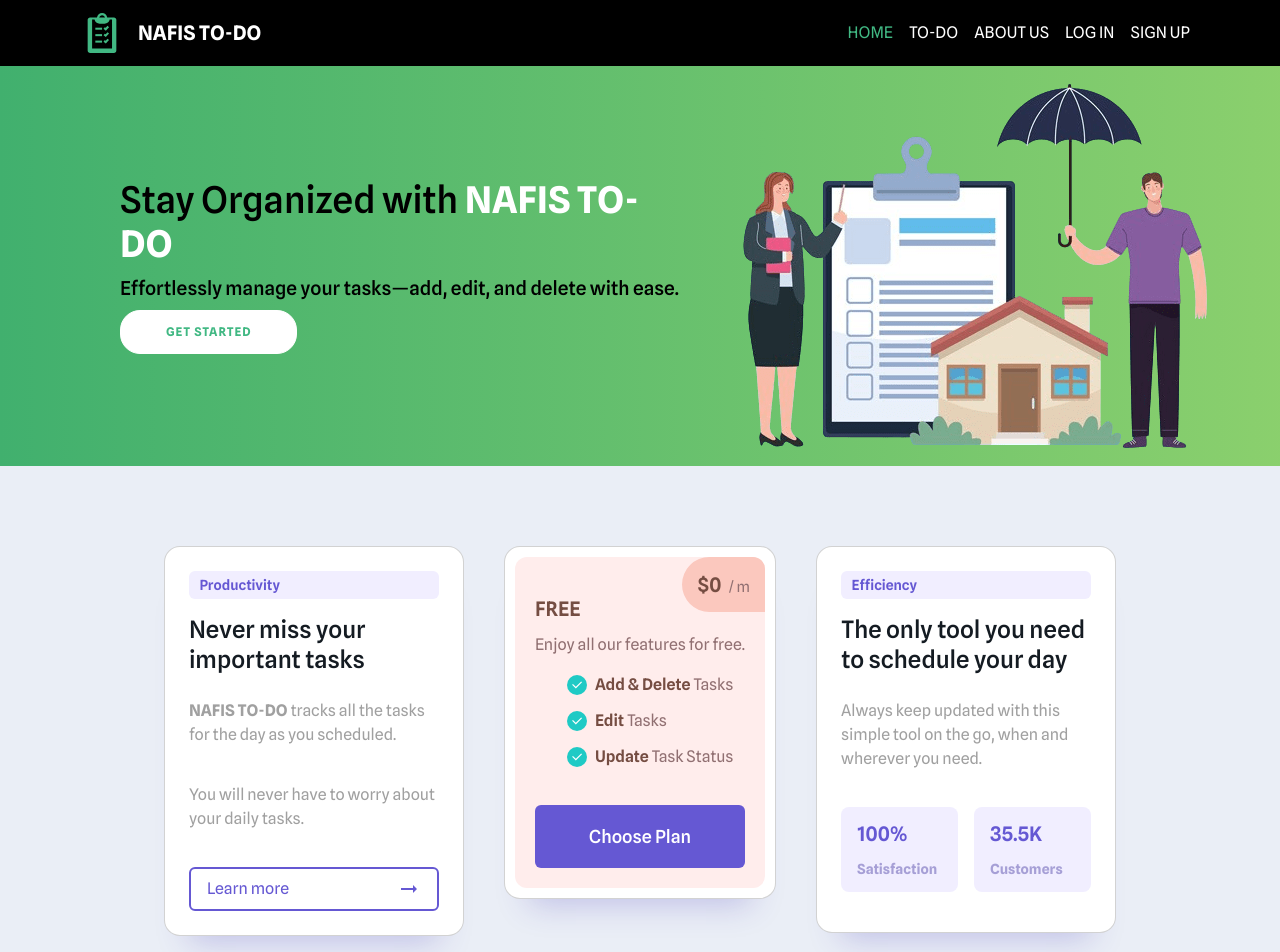
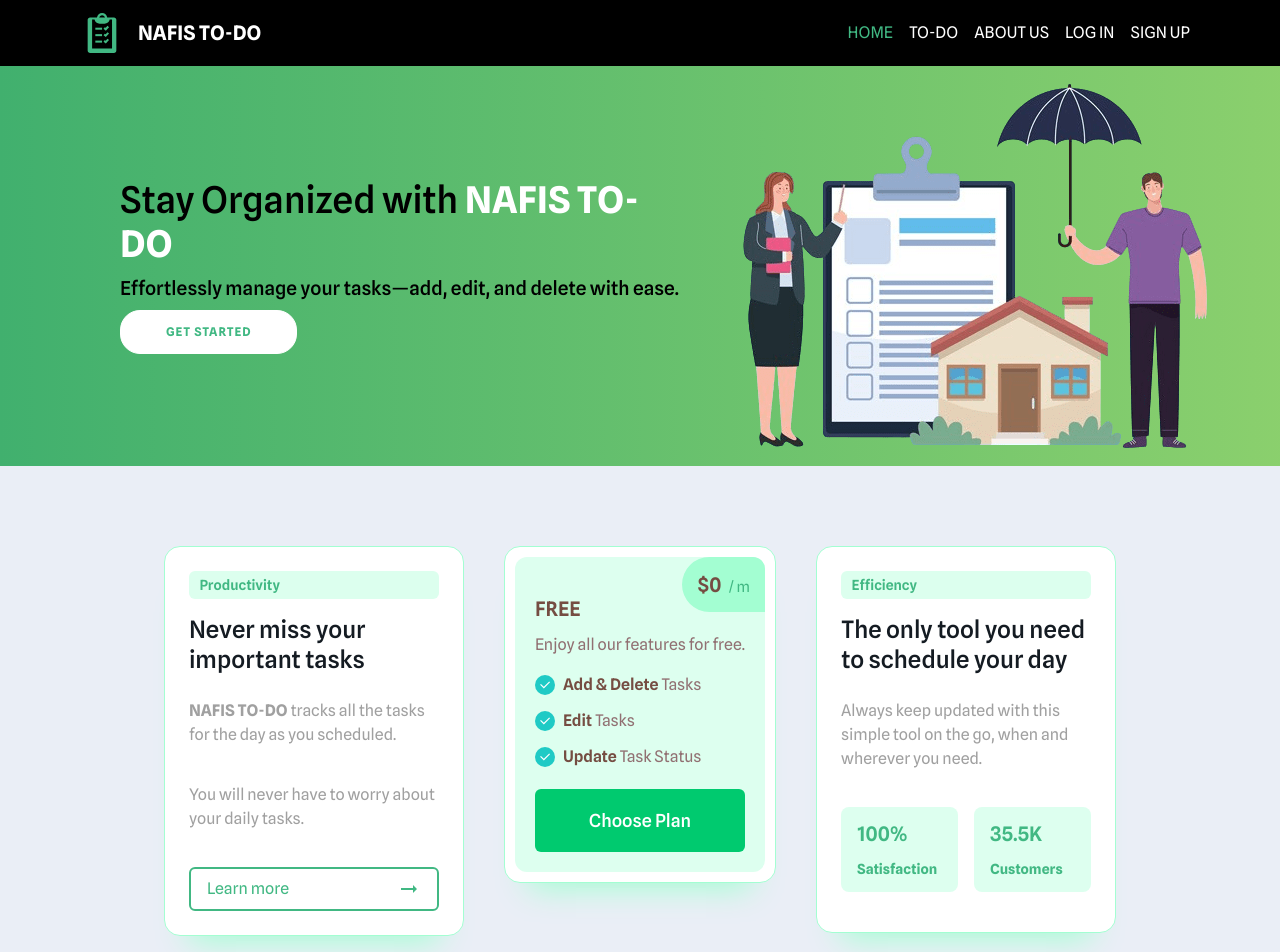
Before and after one commit to mohashem3/To-Do-List---VueJS, a Vue app: page / in a window 1280 px wide. Shown: the top 952 px of the page. Built offline with nearby package versions, Linux system fonts and the light colour scheme.

Commit message:
Updated some styles

```diff
--- a/src/components/InfoCard.vue
+++ b/src/components/InfoCard.vue
@@ -148,18 +148,19 @@ body {
 
 .card {
   border-radius: 16px;
-  box-shadow: 0 30px 30px -25px rgba(65, 51, 183, 0.25);
+  box-shadow: 0 30px 30px -25px #a3fed2;
   max-width: 300px;
 }
 
 .information {
   background-color: var(--c-white);
   padding: 1.5rem;
+  border-color: #a3fed2;
 }
 .information .tag {
   display: inline-block;
-  background-color: var(--c-titan-white);
-  color: var(--c-indigo);
+  background-color: #dcffee;
+  color: #41b883;
   font-weight: 600;
   font-size: 0.875rem;
   padding: 0.5em 0.75em;
@@ -187,8 +188,8 @@ body {
   font: inherit;
   line-height: 1;
   background-color: var(--c-white);
-  border: 2px solid var(--c-indigo);
-  color: var(--c-indigo);
+  border: 2px solid #41b883;
+  color: #41b883;
   padding: 0.5em 1em;
   border-radius: 6px;
   font-weight: 500;
@@ -199,7 +200,7 @@ body {
 }
 .information .button:hover,
 .information .button:focus {
-  background-color: var(--c-indigo);
+  background-color: #41b883;
   color: var(--c-white);
 }
 .information .details {
@@ -208,7 +209,7 @@ body {
 }
 .information .details div {
   padding: 0.75em 1em;
-  background-color: var(--c-titan-white);
+  background-color: #ddffef;
   border-radius: 8px;
   display: flex;
   flex-direction: column-reverse;
@@ -217,10 +218,10 @@ body {
 }
 .information .details dt {
   font-size: 0.875rem;
-  color: var(--c-cold-purple);
+  color: #41b883;
 }
 .information .details dd {
-  color: var(--c-indigo);
+  color: #41b883;
   font-weight: 600;
   font-size: 1.25rem;
 }
@@ -229,6 +230,7 @@ body {
   padding: 10px;
   background-color: var(--c-white);
   color: var(--c-del-rio);
+  border-color: #a3fed2;
 }
 .plan strong {
   font-weight: 600;
@@ -237,7 +239,7 @@ body {
 .plan .inner {
   padding: 20px;
   padding-top: 40px;
-  background-color: var(--c-fair-pink);
+  background-color: #ddffef;
   border-radius: 12px;
   position: relative;
   overflow: hidden;
@@ -246,7 +248,7 @@ body {
   position: absolute;
   top: 0;
   right: 0;
-  background-color: var(--c-apricot);
+  background-color: #a3fed2;
   border-radius: 99em 0 0 99em;
   display: flex;
   align-items: center;
@@ -256,7 +258,7 @@ body {
   color: var(--c-coffee);
 }
 .plan .pricing small {
-  color: var(--c-del-rio);
+  color: #41b883;
   font-size: 0.75em;
   margin-left: 0.25em;
 }
@@ -272,8 +274,7 @@ body {
   margin-top: 1rem;
 }
 .plan .features {
-  display: flex;
-  flex-direction: column;
+  display: contents;
 }
 .plan .features li {
   display: flex;
@@ -302,7 +303,7 @@ body {
 }
 .plan button {
   font: inherit;
-  background-color: var(--c-indigo);
+  background-color: #00ca6f;
   border-radius: 6px;
   color: var(--c-white);
   font-weight: 500;
@@ -313,6 +314,6 @@ body {
 }
 .plan button:hover,
 .plan button:focus {
-  background-color: var(--c-governor);
+  background-color: #41b883;
 }
 </style>
--- a/src/components/LandingWelcome.vue
+++ b/src/components/LandingWelcome.vue
@@ -80,7 +80,7 @@ body {
 }
 
 .nafis {
-  color: #fff;
+  color: #ffffff;
 }
 
 .main-container {
@@ -141,7 +141,8 @@ body {
 }
 
 .left-section button:hover {
-  background-color: #a8cd9f;
+  background-color: #dadada;
+  color: #41b883;
 }
 
 .left-section button:active {
```
